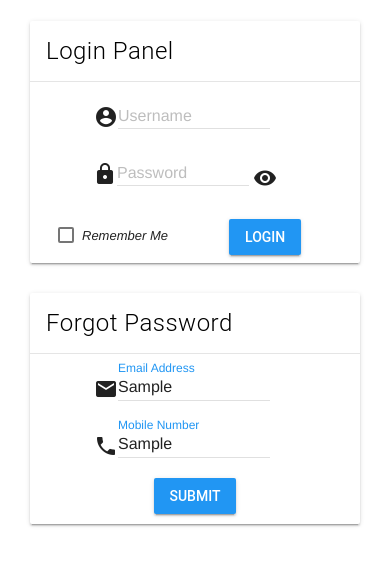
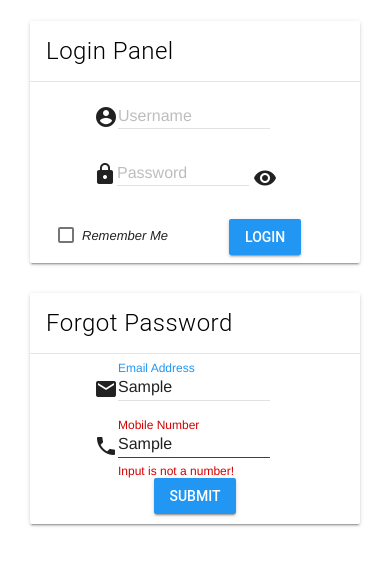
Before and after one commit to an0nh4x0r/Materiamaze, a plain HTML site: page login.html in a window 390 px wide. Both pictures are taken after typing "Sample", "Sample" into the empty fields and a click on the button "SUBMIT". Shown: the part 65-630 px from the top of the page. Drawn offline with Linux system fonts and the light colour scheme.

Commit message:
Applied pattern/regex in the mobile number field now only number can be entered into the mobile number field

```diff
--- a/login.html
+++ b/login.html
@@ -157,8 +157,9 @@
                             <div id="phone_div" class="mdl-grid mdl-grid--no-spacing">
                                 <i id="phone" class="material-icons">phone</i>
                                 <div class="mdl-textfield mdl-js-textfield mdl-textfield--floating-label mdl-cell--10-col-desktop mdl-cell--6-col-tablet mdl-cell--3-col-phone">
-                                    <input class="mdl-textfield__input" type="text" id="phone_no">
+                                    <input class="mdl-textfield__input" type="text" id="phone_no" pattern="-?[0-9]*(\.[0-9]+)?">
                                     <label class="mdl-textfield__label" for="phone_no">Mobile Number</label>
+                                    <span class="mdl-textfield__error">Input is not a number!</span>
                                 </div>
                             </div>
 
```
